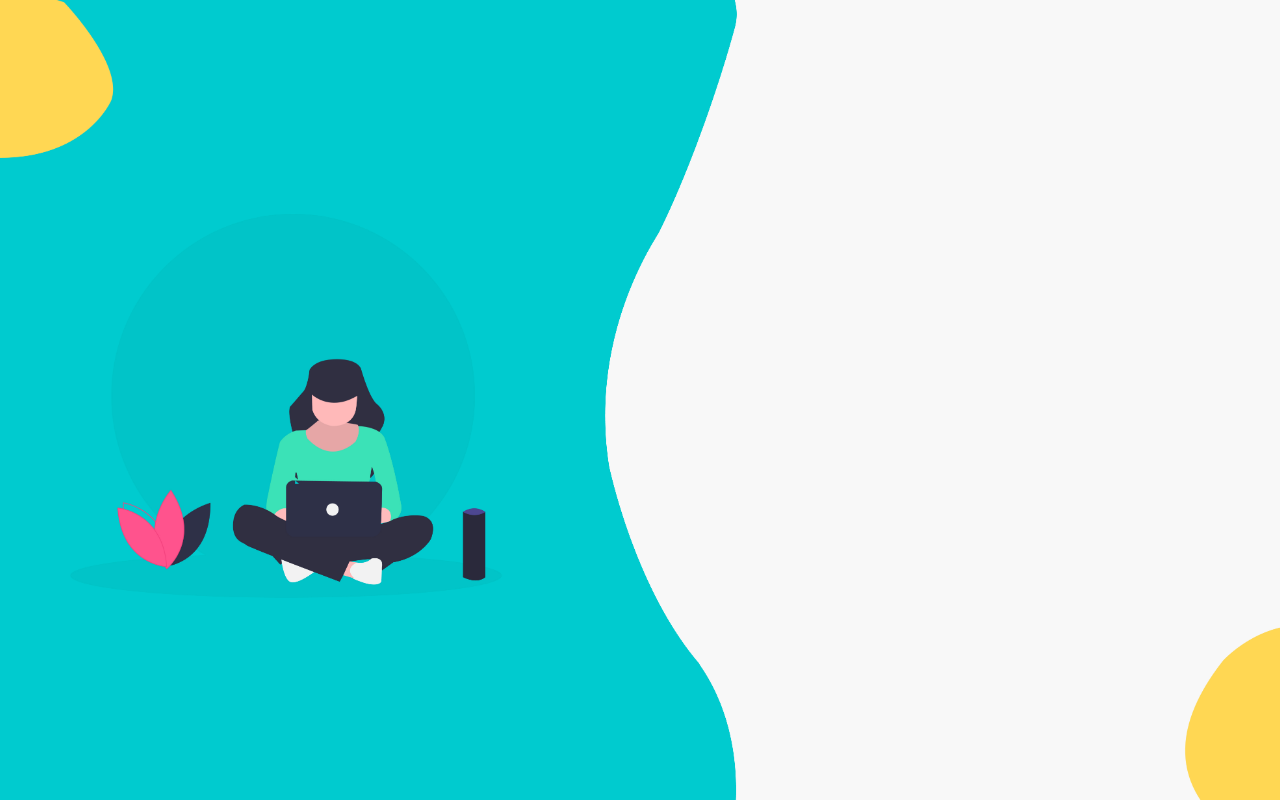
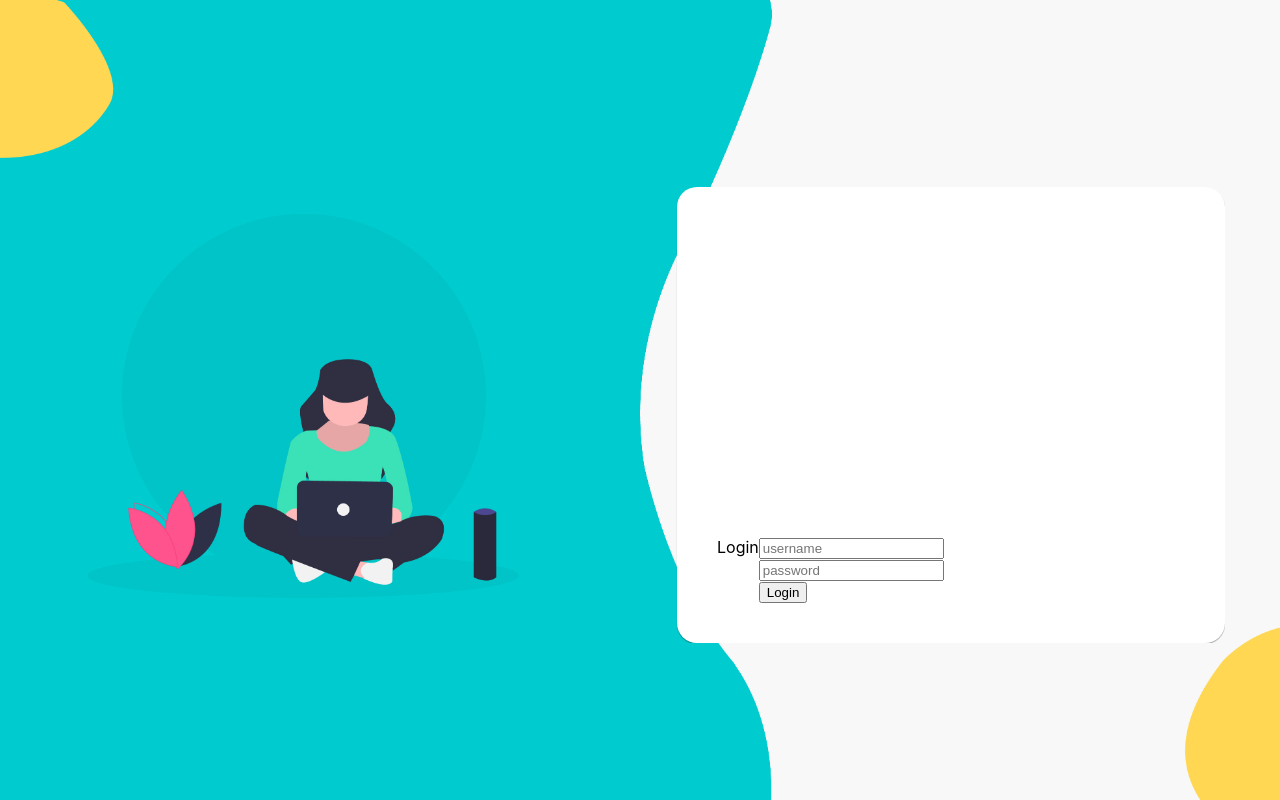
Before and after one commit to meencodes/react-sasukpattani, a React (Create React App) app: page / in a window 1280 px wide. Built offline with nearby package versions, Linux system fonts and the light colour scheme.

Commit message:
Form Login

```diff
--- a/src/App.js
+++ b/src/App.js
@@ -2,7 +2,7 @@ import React, { Component } from 'react';
 import { BrowserRouter, Switch, Route } from 'react-router-dom'
 import Login from './components/Login';
 import Admin from './components/Admin';
-import Logout from './components/Logout';
+// import Logout from './components/Logout';
 
 class App extends Component {
   render() {
--- a/src/components/Admin.js
+++ b/src/components/Admin.js
@@ -1,5 +1,5 @@
 import React, { Component } from 'react';
-import { Link, Redirect, withRouter } from 'react-router-dom';
+import { Redirect, withRouter } from 'react-router-dom';
 
 class Admin extends Component {
     constructor(props) {
--- a/src/components/Login.js
+++ b/src/components/Login.js
@@ -1,7 +1,7 @@
 import React, { Component } from 'react';
 import { Redirect } from 'react-router-dom';
 import axios from 'axios';
-import bg from '../image/background.jpg';
+import bg from '../image/background01.jpg';
 import styled from 'styled-components';
 
 class App extends Component {
@@ -79,22 +79,29 @@ class App extends Component {
         }
 
         return (
-            <div className="Login">
-                {/* <h1>Login</h1>
-                <form>
-                    <input type="text" name="username" placeholder="username" value={this.state.username} onChange={this.onChange.bind(this)} />
-                    <br />
-                    <input type="password" name="password" placeholder="password" value={this.state.password} onChange={this.onChange.bind(this)} />
-                    <br />
-                    <button type="button" onClick={this.onSubmit.bind(this)}>Login</button>
-                </form> */}
+            <div>
 
                 <Info1>
                     <Session1>
                         <InfoImg1>
                             <BackgroundImage src={bg} alt="saron" sizes="180vh" />
+
                         </InfoImg1>
                     </Session1>
+                    <Containerlogin100>
+                        <FormLogin100>
+                            <Form100>
+                                <span>Login</span>
+                                <form>
+                                    <input type="text" name="username" placeholder="username" value={this.state.username} onChange={this.onChange.bind(this)} />
+                                    <br />
+                                    <input type="password" name="password" placeholder="password" value={this.state.password} onChange={this.onChange.bind(this)} />
+                                    <br />
+                                    <button type="button" onClick={this.onSubmit.bind(this)}>Login</button>
+                                </form>
+                            </Form100>
+                        </FormLogin100>
+                    </Containerlogin100>
                 </Info1>
             </div>
         )
@@ -103,9 +110,10 @@ class App extends Component {
 
 
 const Info1 = styled.div`
+  width:100%;
   height: 100vh;
   overflow: hidden;
-  position: relative;
+  position: absolute;
 `
 const Session1 = styled.div`
   top: 0;
@@ -134,5 +142,51 @@ z-index: 0;
 position: absolute;
 object-fit: cover;
 `
+const Containerlogin100 = styled.div`
+  width: 100;
+  min-height: 100vh;
+  display: flex;
+  flex-wrap: wrap;
+  justify-content: center;
+  align-items: center;
+  padding: 15px;
+
+`
+const FormLogin100 = styled.div`
+  width: 1170px;
+  overflow: hidden;
+  display: flex;
+  flex-wrap: wrap;
+  align-items: stretch;
+  flex-direction: row-reverse;
+
+`
+const Form100 = styled.div`
+  width: 40%;
+  background: white;
+  border-radius: 20px;
+  position: relative;
+  display: flex;
+  flex-wrap: wrap;
+  padding: 350px 40px 40px 40px;
+  box-shadow: 0 1px 1px rgba(0,0,0,0.12), 0 1px 1px rgba(0,0,0,0.24);
+
+  @media (max-width: 992px) {
+    width: 60%;
+    padding-left: 30px;
+    padding-right: 30px;
+
+}
+
+@media (max-width: 768px) {
+    width: 100%;
+}
+
+@media (max-width: 576px) {
+    padding-left: 15px;
+    padding-right: 15px;
+    padding-top: 150px;
+}
+`
 
 export default App;
```
Also changed, not shown: src/image/background01.jpg (added).
